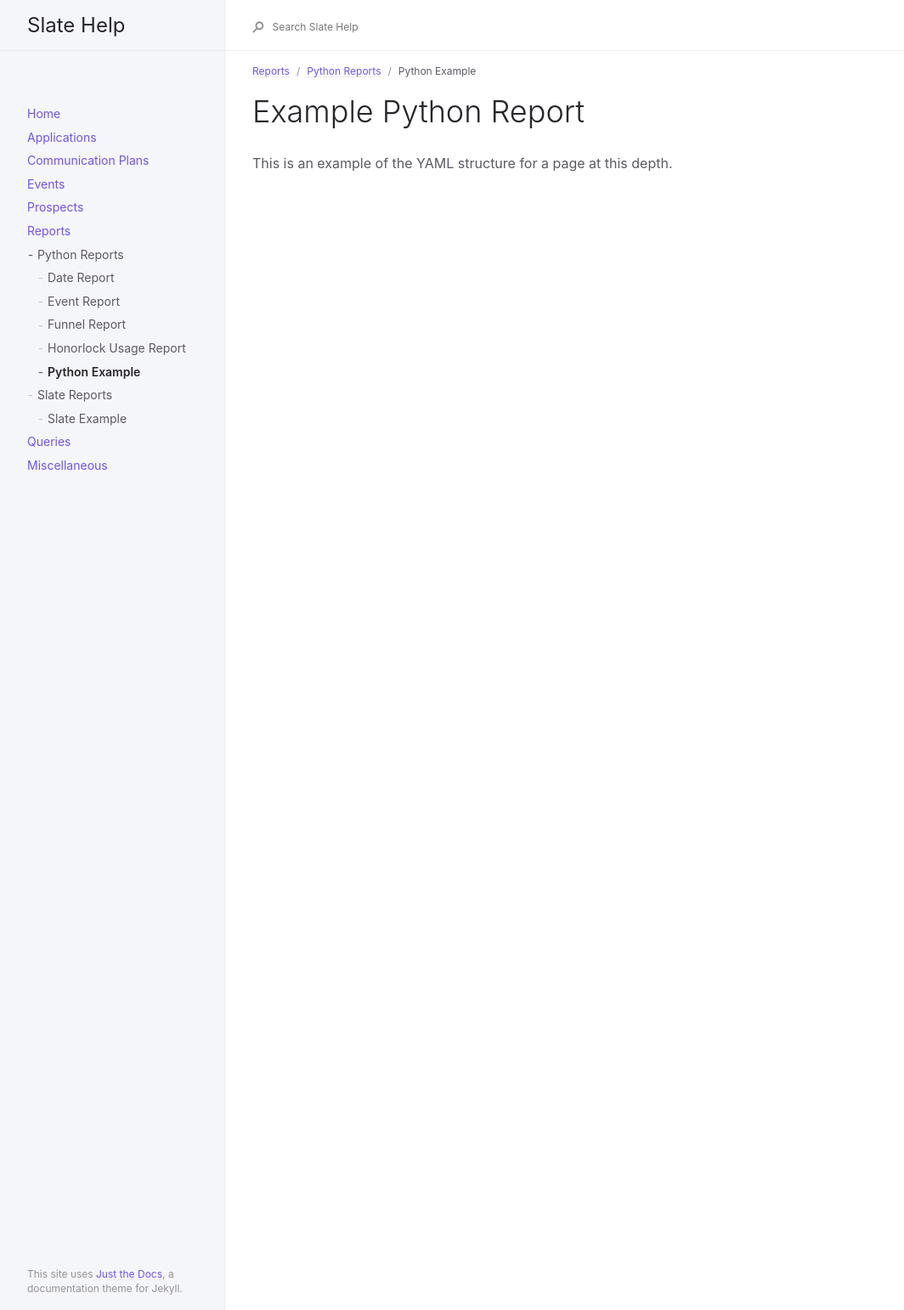
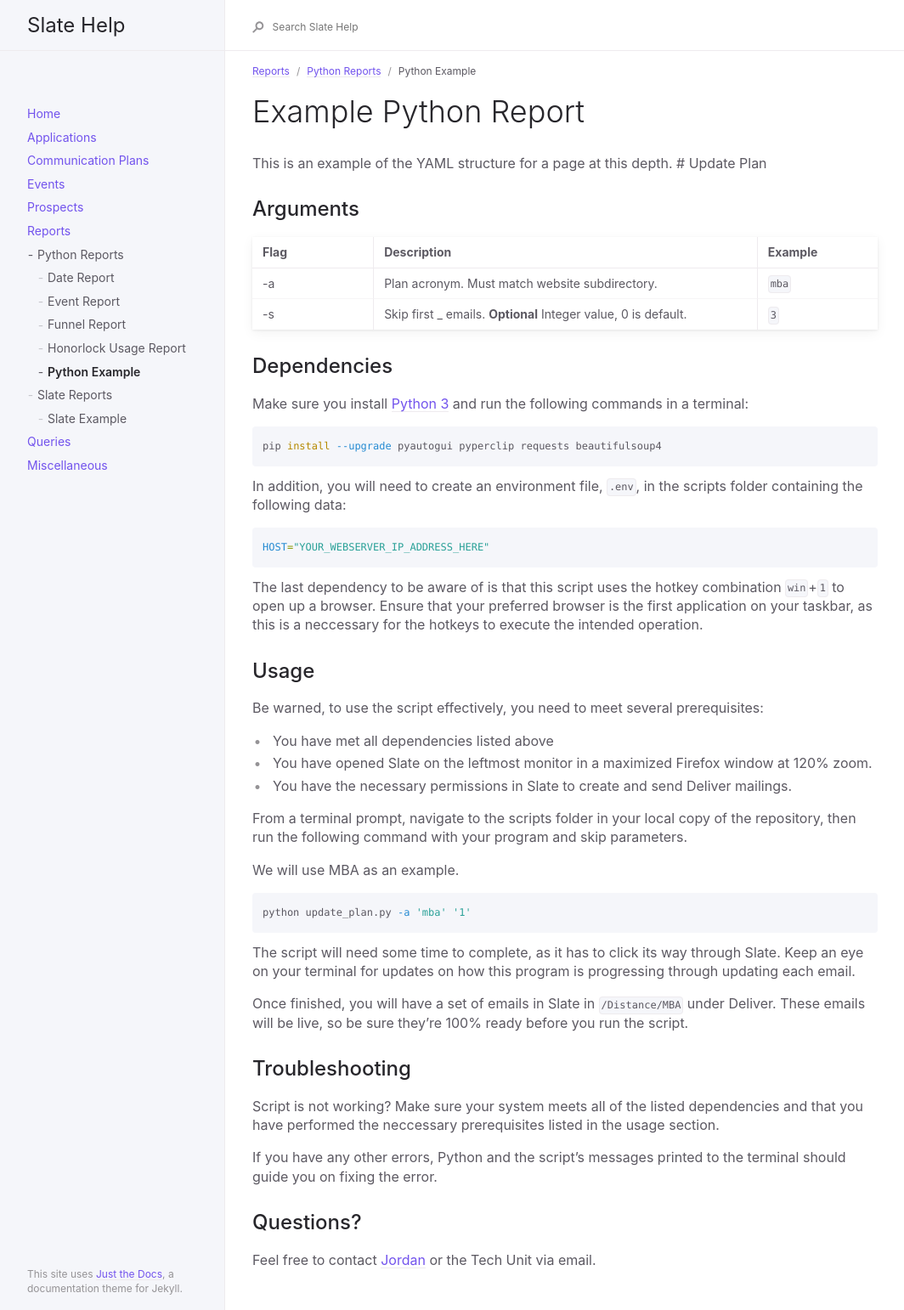
Before and after one commit to oretoise/docs, a Jekyll site: the page built from _docs/reports/python-reports/py-example.md, in a window 1280 px wide. Shown: the whole page at 85% size, without its empty margins (91-1155 px from the left). Built offline with Jekyll 4.4.1, drawn with Linux system fonts in a browser that asks for light colours.

Commit message:
Added Information for Reports docs

````diff
--- a/_docs/reports/python-reports/py-example.md
+++ b/_docs/reports/python-reports/py-example.md
@@ -8,4 +8,54 @@ permalink: /reports/python-r/example-py
 ---
 
 # Example Python Report
-This is an example of the YAML structure for a page at this depth.
+This is an example of the YAML structure for a page at this depth. # Update Plan
+
+## Arguments
+
+| Flag | Description                                                    | Example |
+| :--- | :------------------------------------------------------------- | :------ |
+| -a   | Plan acronym. Must match website subdirectory.                 | `mba`   |
+| -s   | Skip first _ emails. **Optional** Integer value, 0 is default. | `3`     |
+
+
+## Dependencies
+Make sure you install [Python 3](https://www.python.org/downloads/) and run the following commands in a terminal:
+
+```bash
+pip install --upgrade pyautogui pyperclip requests beautifulsoup4
+```
+
+In addition, you will need to create an environment file, `.env`, in the scripts folder containing the following data:
+
+```bash
+HOST="YOUR_WEBSERVER_IP_ADDRESS_HERE"
+```
+
+The last dependency to be aware of is that this script uses the hotkey combination `win`+`1` to open up a browser. Ensure that your preferred browser is the first application on your taskbar, as this is a neccessary for the hotkeys to execute the intended operation.
+
+## Usage
+Be warned, to use the script effectively, you need to meet several prerequisites:
+
+* You have met all dependencies listed above
+* You have opened Slate on the leftmost monitor in a maximized Firefox window at 120% zoom.
+* You have the necessary permissions in Slate to create and send Deliver mailings.
+
+From a terminal prompt, navigate to the scripts folder in your local copy of the repository, then run the following command with your program and skip parameters.
+
+We will use MBA as an example.
+
+```bash
+python update_plan.py -a 'mba' '1'
+```
+
+The script will need some time to complete, as it has to click its way through Slate. Keep an eye on your terminal for updates on how this program is progressing through updating each email.
+
+Once finished, you will have a set of emails in Slate in `/Distance/MBA` under Deliver. These emails will be live, so be sure they're 100% ready before you run the script.
+
+## Troubleshooting
+Script is not working? Make sure your system meets all of the listed dependencies and that you have performed the neccessary prerequisites listed in the usage section.
+
+If you have any other errors, Python and the script's messages printed to the terminal should guide you on fixing the error.
+
+## Questions?
+Feel free to contact [Jordan](mailto:jordan.scruggs@msstate.edu) or the Tech Unit via email.
````
Also changed, not shown: _docs/reports/py-reports.md (+2 -1 lines), _docs/reports/reports.md (+3 -3 lines), _docs/reports/slate-reports/s-example.md (+49 -0 lines).
